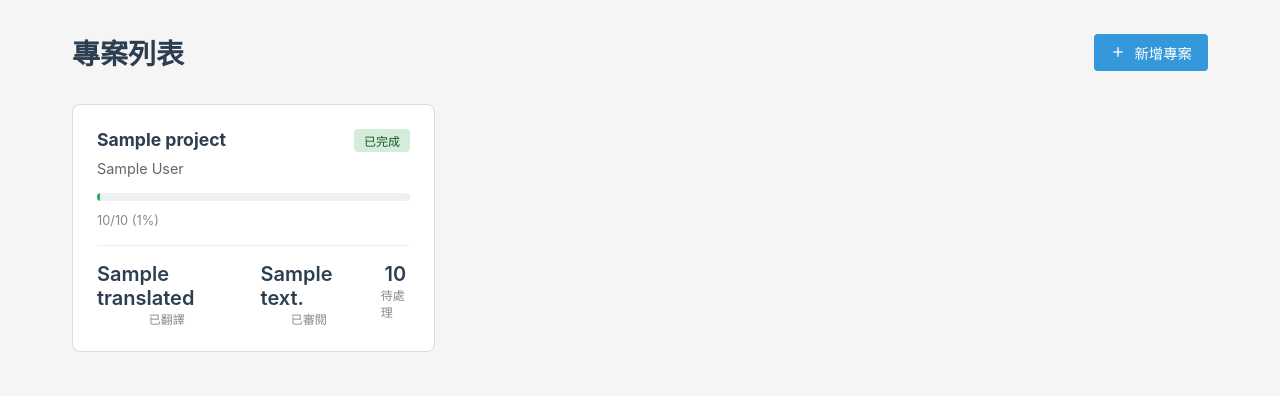
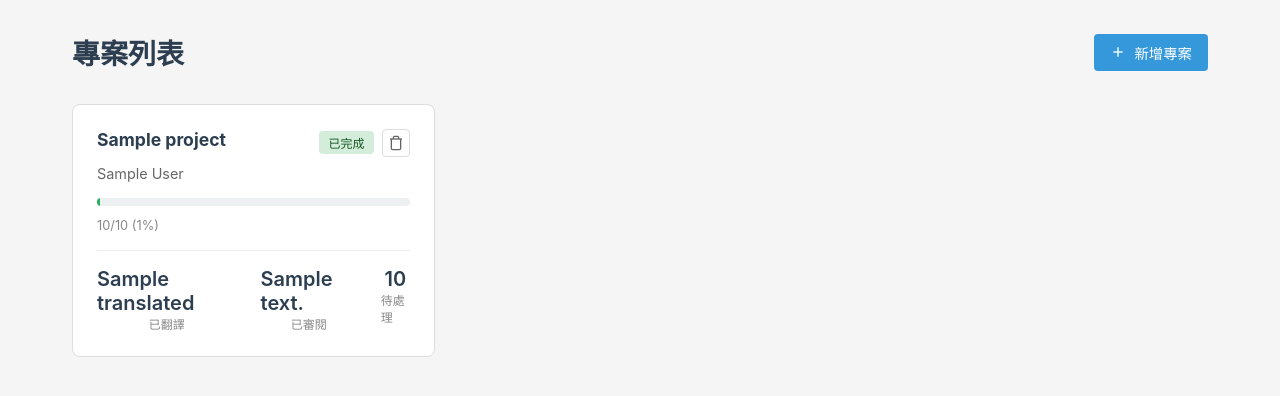
Before and after one commit to november295536/epub-translator, a Flask app: template src/web/templates/index.html in a window 1280 px wide. Shown: the part 72-468 px from the top of the page. Run offline with Flask 3, Linux system fonts and the light colour scheme; the template is opened without the code that fills it: most values are stand-ins (such as "Sample title", 1, 10 or a date in 2020).

Commit message:
feat(web): add delete button to project cards on index page

```diff
--- a/src/web/static/style.css
+++ b/src/web/static/style.css
@@ -419,6 +419,12 @@ button {
     margin: 0;
     flex: 1;
     margin-right: 0.5rem;
+}
+
+.project-card-actions {
+    display: flex;
+    align-items: center;
+    gap: 0.5rem;
 }
 
 .project-author {
--- a/src/web/templates/index.html
+++ b/src/web/templates/index.html
@@ -15,16 +15,31 @@
 </div>
 
 {% if projects %}
-<div class="project-grid">
+<div class="project-grid" x-data="{ deleteProject(name, title) {
+    if (!confirm('確定要刪除專案「' + title + '」嗎？此操作無法復原。')) return;
+    fetch('/api/projects/' + name, { method: 'DELETE' })
+        .then(r => r.json())
+        .then(() => location.reload())
+        .catch(e => alert('刪除失敗：' + e.message));
+} }">
     {% for project in projects %}
     <a href="/project/{{ project.name }}" class="project-card">
         <div class="project-card-header">
             <h3>{{ project.title }}</h3>
-            <span class="project-status status-{{ project.status }}">
-                {% if project.status == 'completed' %}已完成
-                {% elif project.status == 'in_progress' %}進行中
-                {% else %}待處理{% endif %}
-            </span>
+            <div class="project-card-actions">
+                <span class="project-status status-{{ project.status }}">
+                    {% if project.status == 'completed' %}已完成
+                    {% elif project.status == 'in_progress' %}進行中
+                    {% else %}待處理{% endif %}
+                </span>
+                <button class="btn-icon btn-icon-danger" title="刪除專案"
+                        @click.stop.prevent="deleteProject('{{ project.name }}', '{{ project.title }}')">
+                    <svg width="16" height="16" viewBox="0 0 24 24" fill="none" stroke="currentColor" stroke-width="2">
+                        <polyline points="3 6 5 6 21 6"></polyline>
+                        <path d="M19 6v14a2 2 0 0 1-2 2H7a2 2 0 0 1-2-2V6m3 0V4a2 2 0 0 1 2-2h4a2 2 0 0 1 2 2v2"></path>
+                    </svg>
+                </button>
+            </div>
         </div>
         <p class="project-author">{{ project.author }}</p>
         <div class="project-progress">
```
